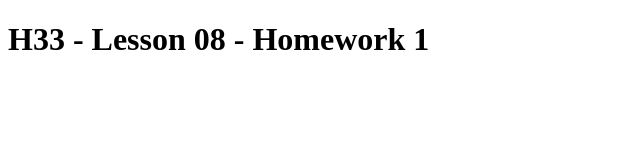
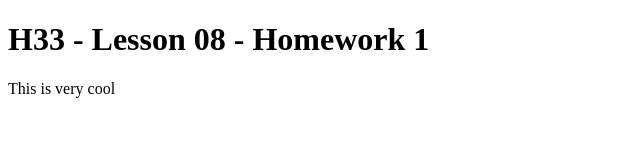
Before and after one commit to sakethramb1/H33-08-Homework, a plain HTML site: page index.html in a window 1280 px wide. Shown: the whole page, without its empty margins (0-640 px from the left). Drawn offline with Linux system fonts and the light colour scheme.

Commit message:
Added more text

```diff
--- a/index.html
+++ b/index.html
@@ -7,5 +7,7 @@
 </head>
 <body>
     <h1>H33 - Lesson 08 - Homework 1</h1>
+
+    <p>This is very cool</p>
 </body>
 </html>
```
